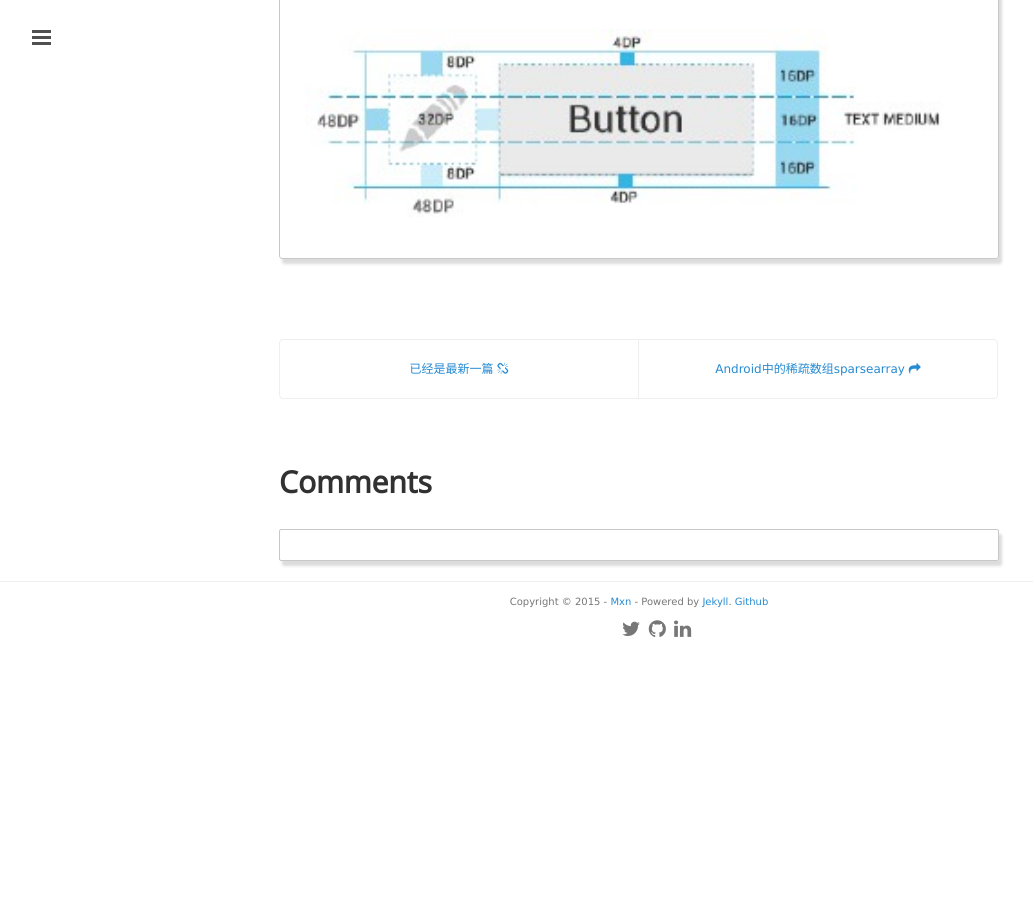
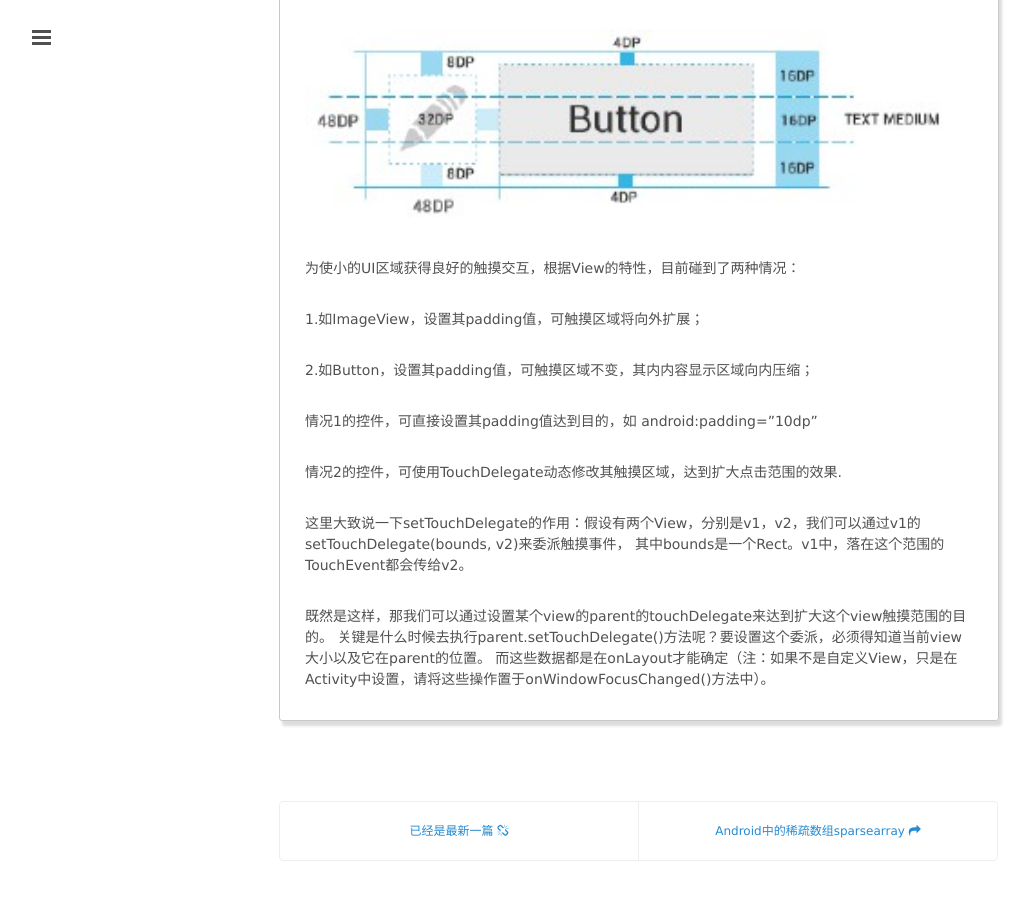
Before and after one commit to mxn21/mxn21.github.io, a Jekyll site: the page built from _posts/2015-7-31-Android中的获取控件矩阵getHitRect方法.md, in a window 1280 px wide and 900 px high, scrolled down 2229 px. Shown: the whole window, without its empty margins (1-1034 px from the left). Built offline with Jekyll 4.4.1, drawn with Linux system fonts in a browser that asks for light colours; Markdown is read by kramdown in place of the engine named in the settings; comment, search, counter and statistics services are not loaded; before the commit the page ends 2883 px from its top, so only the background shows below that.

Commit message:
24234
324234

```diff
--- a/_posts/2015-7-31-Android中的获取控件矩阵getHitRect方法.md
+++ b/_posts/2015-7-31-Android中的获取控件矩阵getHitRect方法.md
@@ -96,3 +96,20 @@
 如下图所示，你的UI元素可能小于48dp，图标仅有32dp，按钮仅有40dp，但是他们的实际可操作焦点区域最好都应达到48dp的大小。
 
 ![](https://raw.githubusercontent.com/mxn21/mxn21.github.io/master/public/img/img53.jpg)
+
+为使小的UI区域获得良好的触摸交互，根据View的特性，目前碰到了两种情况：
+
+1.如ImageView，设置其padding值，可触摸区域将向外扩展；
+
+2.如Button，设置其padding值，可触摸区域不变，其内内容显示区域向内压缩；
+
+情况1的控件，可直接设置其padding值达到目的，如 android:padding="10dp"
+
+情况2的控件，可使用TouchDelegate动态修改其触摸区域，达到扩大点击范围的效果.
+
+这里大致说一下setTouchDelegate的作用：假设有两个View，分别是v1，v2，我们可以通过v1的setTouchDelegate(bounds, v2)来委派触摸事件，
+其中bounds是一个Rect。v1中，落在这个范围的TouchEvent都会传给v2。
+
+既然是这样，那我们可以通过设置某个view的parent的touchDelegate来达到扩大这个view触摸范围的目的。
+关键是什么时候去执行parent.setTouchDelegate()方法呢？要设置这个委派，必须得知道当前view大小以及它在parent的位置。
+而这些数据都是在onLayout才能确定（注：如果不是自定义View，只是在Activity中设置，请将这些操作置于onWindowFocusChanged()方法中）。
```
